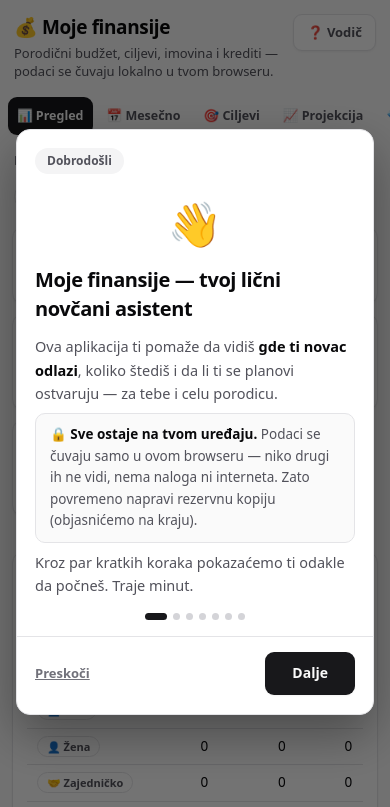
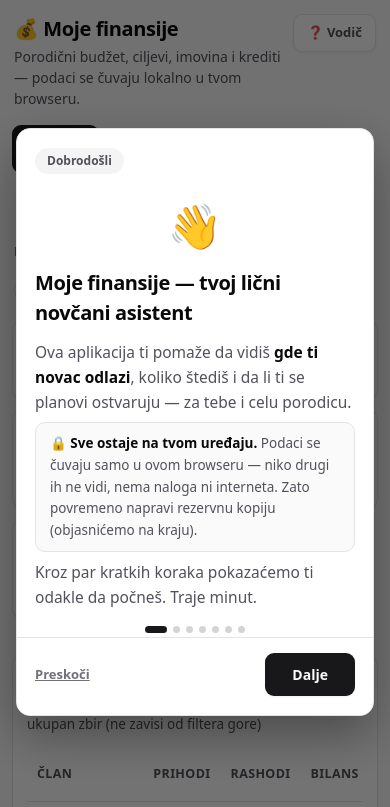
Before and after one commit to wand88/Moje-finansije, a plain HTML site: page index.html in a window 390 px wide. Shown: the top 807 px of the page. Drawn offline with Linux system fonts and the light colour scheme.

Commit message:
Navigacija kao grid na mobilnom, fiksiran footer vodiča, veći font svuda

```diff
--- a/index.html
+++ b/index.html
@@ -38,11 +38,11 @@
 body{
   font-family:system-ui,-apple-system,"Segoe UI",sans-serif;
   background:var(--page); color:var(--ink);
-  min-height:100vh; font-size:15px; line-height:1.45;
+  min-height:100vh; font-size:16px; line-height:1.5;
 }
 header{padding:20px 24px 0; max-width:1100px; margin:0 auto; display:flex; align-items:flex-start; justify-content:space-between; gap:12px;}
 header h1{font-size:22px; font-weight:700; letter-spacing:-0.02em;}
-header p{color:var(--ink-2); font-size:13px; margin-top:2px;}
+header p{color:var(--ink-2); font-size:14px; margin-top:2px;}
 .help-btn{
   flex:0 0 auto; font:inherit; font-size:13px; font-weight:600; cursor:pointer;
   background:var(--surface-1); color:var(--ink-2); border:1px solid var(--border);
@@ -58,16 +58,18 @@ header p{color:var(--ink-2); font-size:13px; margin-top:2px;}
 .modal-bg.open{display:flex;}
 .modal{
   background:var(--surface-1); border:1px solid var(--border); border-radius:16px;
-  max-width:560px; width:100%; max-height:90vh; overflow-y:auto;
-  box-shadow:0 20px 50px rgba(0,0,0,.35); padding:0;
-}
+  max-width:560px; width:100%; max-height:92vh;
+  display:flex; flex-direction:column;
+  box-shadow:0 20px 50px rgba(0,0,0,.35); padding:0; overflow:hidden;
+}
+.modal-scroll{overflow-y:auto; flex:1 1 auto;}
 .modal-head{padding:22px 24px 0;}
 .modal-step-badge{
   display:inline-block; font-size:12px; font-weight:700; color:var(--ink-2);
   background:var(--accent); border-radius:99px; padding:4px 12px; margin-bottom:12px;
 }
 .modal h2{font-size:20px; font-weight:700; letter-spacing:-0.02em; margin-bottom:8px;}
-.modal-body{padding:4px 24px 8px; font-size:14.5px; color:var(--ink-2); line-height:1.6;}
+.modal-body{padding:4px 24px 8px; font-size:15.5px; color:var(--ink-2); line-height:1.6;}
 .modal-body b{color:var(--ink);}
 .modal-body ul{list-style:none; display:grid; gap:10px; margin:12px 0;}
 .modal-body ul li{padding-left:26px; position:relative;}
@@ -82,8 +84,8 @@ header p{color:var(--ink-2); font-size:13px; margin-top:2px;}
 .modal-dots span{width:7px; height:7px; border-radius:99px; background:var(--baseline);}
 .modal-dots span.on{background:var(--primary); width:22px;}
 .modal-foot{
-  display:flex; gap:10px; align-items:center; padding:14px 24px 22px;
-  border-top:1px solid var(--grid); margin-top:12px;
+  display:flex; gap:10px; align-items:center; padding:14px 24px;
+  border-top:1px solid var(--grid); flex:0 0 auto; background:var(--surface-1);
 }
 .modal-foot .spacer{flex:1;}
 .modal-foot .link{
@@ -104,9 +106,9 @@ nav{
   max-width:1100px; margin:16px auto 0; padding:0 24px;
 }
 nav button{
-  font:inherit; font-size:13.5px; font-weight:600;
+  font:inherit; font-size:14.5px; font-weight:600;
   background:none; border:none; color:var(--ink-2);
-  padding:8px 12px; cursor:pointer; border-radius:9px;
+  padding:9px 13px; cursor:pointer; border-radius:9px;
 }
 nav button.active{background:var(--primary); color:var(--primary-fg); box-shadow:var(--shadow);}
 nav button:hover:not(.active){background:var(--accent); color:var(--ink);}
@@ -127,15 +129,15 @@ main{max-width:1100px; margin:0 auto; padding:18px 24px 60px;}
 
 .tiles{display:grid; grid-template-columns:repeat(auto-fit,minmax(175px,1fr)); gap:12px; margin-bottom:20px;}
 .tile{background:var(--surface-1); border:1px solid var(--border); border-radius:var(--radius); padding:14px 16px; box-shadow:var(--shadow);}
-.tile .label{font-size:12px; color:var(--ink-2); font-weight:600; text-transform:uppercase; letter-spacing:.04em;}
+.tile .label{font-size:12.5px; color:var(--ink-2); font-weight:600; text-transform:uppercase; letter-spacing:.04em;}
 .tile .value{font-size:25px; font-weight:700; margin-top:4px;}
-.tile .sub{font-size:12px; color:var(--muted); margin-top:2px;}
+.tile .sub{font-size:12.5px; color:var(--muted); margin-top:2px;}
 .tile .value.pos{color:var(--good-text);}
 .tile .value.neg{color:var(--crit);}
 
 .card{background:var(--surface-1); border:1px solid var(--border); border-radius:var(--radius); padding:18px; margin-bottom:20px; box-shadow:var(--shadow);}
 .card h2{font-size:15px; font-weight:700; margin-bottom:2px;}
-.card .desc{font-size:12.5px; color:var(--ink-2); margin-bottom:14px;}
+.card .desc{font-size:13.5px; color:var(--ink-2); margin-bottom:14px;}
 .legend{display:flex; gap:16px; flex-wrap:wrap; margin-bottom:10px; font-size:12.5px; color:var(--ink-2);}
 .legend span{display:inline-flex; align-items:center; gap:6px;}
 .legend i{width:10px; height:10px; border-radius:3px; display:inline-block;}
@@ -154,8 +156,8 @@ main{max-width:1100px; margin:0 auto; padding:18px 24px 60px;}
 .tooltip .t-row b{color:var(--ink); font-variant-numeric:tabular-nums;}
 .tooltip .t-row i{width:8px;height:8px;border-radius:2px;display:inline-block;margin-right:5px;}
 
-table{width:100%; border-collapse:collapse; font-size:13.5px;}
-th{text-align:left; color:var(--ink-2); font-size:12px; text-transform:uppercase; letter-spacing:.03em; padding:8px 10px; border-bottom:1px solid var(--grid);}
+table{width:100%; border-collapse:collapse; font-size:14.5px;}
+th{text-align:left; color:var(--ink-2); font-size:12.5px; text-transform:uppercase; letter-spacing:.03em; padding:8px 10px; border-bottom:1px solid var(--grid);}
 td{padding:8px 10px; border-bottom:1px solid var(--grid); vertical-align:middle;}
 td.num, th.num{text-align:right; font-variant-numeric:tabular-nums;}
 tr:last-child td{border-bottom:none;}
@@ -199,7 +201,7 @@ input:focus,select:focus{outline:none; border-color:var(--ring); box-shadow:0 0
   font-size:11px; font-weight:700; border-radius:99px; padding:2px 9px;
   border:1px solid var(--border); color:var(--ink-2); white-space:nowrap;
 }
-.note{font-size:12.5px; color:var(--muted);}
+.note{font-size:13px; color:var(--muted);}
 
 .calc-grid{display:grid; grid-template-columns:1fr 1fr; gap:20px; align-items:start;}
 @media (max-width:860px){ .calc-grid{grid-template-columns:1fr;} }
@@ -293,7 +295,7 @@ input.mini{width:110px; padding:5px 8px; font-size:13px; text-align:right;}
 .proj-controls .pc .val{font-weight:700; font-size:15px; font-variant-numeric:tabular-nums;}
 .callout{
   border-left:3px solid var(--s1); background:var(--page);
-  border-radius:0 8px 8px 0; padding:10px 14px; font-size:13.5px; color:var(--ink-2);
+  border-radius:0 8px 8px 0; padding:11px 15px; font-size:14.5px; color:var(--ink-2);
   margin-top:14px;
 }
 .callout b{color:var(--ink);}
@@ -304,11 +306,16 @@ input.mini{width:110px; padding:5px 8px; font-size:13px; text-align:right;}
 }
 @media (max-width:640px){
   header{padding:14px 14px 0;}
-  header h1{font-size:19px;}
-  nav{padding:0 8px; flex-wrap:nowrap; overflow-x:auto; -webkit-overflow-scrolling:touch; scrollbar-width:none;}
-  nav::-webkit-scrollbar{display:none;}
-  nav button{padding:10px 9px; font-size:12.5px; white-space:nowrap;}
-  .filterbar{padding:10px 14px 0;}
+  header h1{font-size:20px;}
+  nav{
+    display:grid; grid-template-columns:repeat(4,1fr); gap:6px;
+    padding:0 12px; border:none;
+  }
+  nav button{
+    padding:9px 4px; font-size:12.5px; white-space:normal; text-align:center;
+    line-height:1.2; min-height:46px; display:flex; align-items:center; justify-content:center;
+  }
+  .filterbar{padding:12px 14px 0;}
   main{padding:14px 12px 60px;}
   .card{padding:14px;}
   .tiles{grid-template-columns:1fr 1fr; gap:8px;}
@@ -1030,6 +1037,7 @@ input.mini{width:110px; padding:5px 8px; font-size:13px; text-align:right;}
 
 <div class="modal-bg" id="guideModal">
   <div class="modal" role="dialog" aria-modal="true">
+    <div class="modal-scroll">
       <div class="modal-head">
         <span class="modal-step-badge" id="gStepBadge"></span>
         <div class="modal-illus" id="gIllus"></div>
@@ -1037,6 +1045,7 @@ input.mini{width:110px; padding:5px 8px; font-size:13px; text-align:right;}
       </div>
       <div class="modal-body" id="gBody"></div>
       <div class="modal-dots" id="gDots"></div>
+    </div>
     <div class="modal-foot">
       <button class="link" id="gSkip" type="button">Preskoči</button>
       <div class="spacer"></div>
```
Lines whose indentation alone changed are shown as unchanged.
